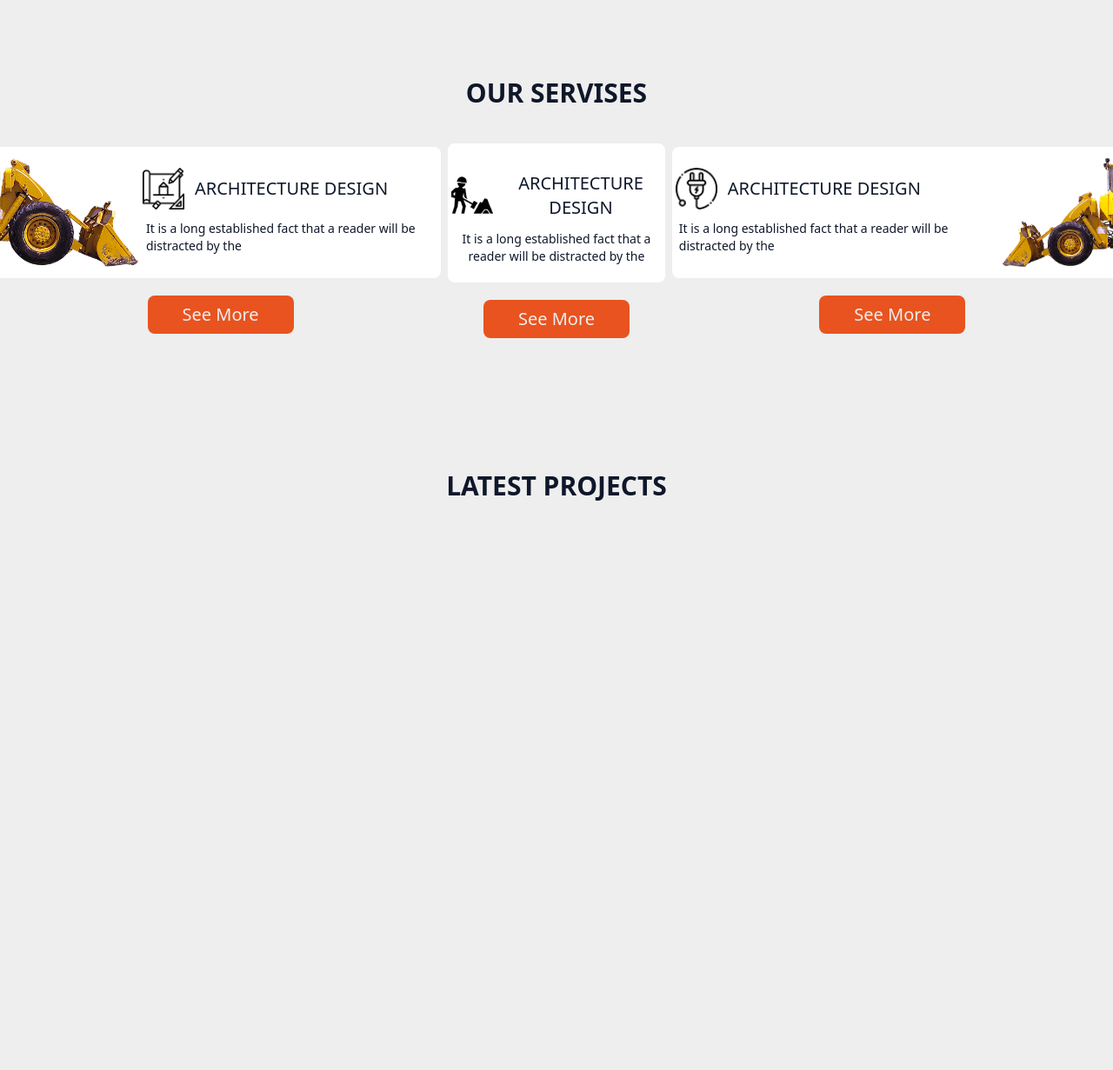
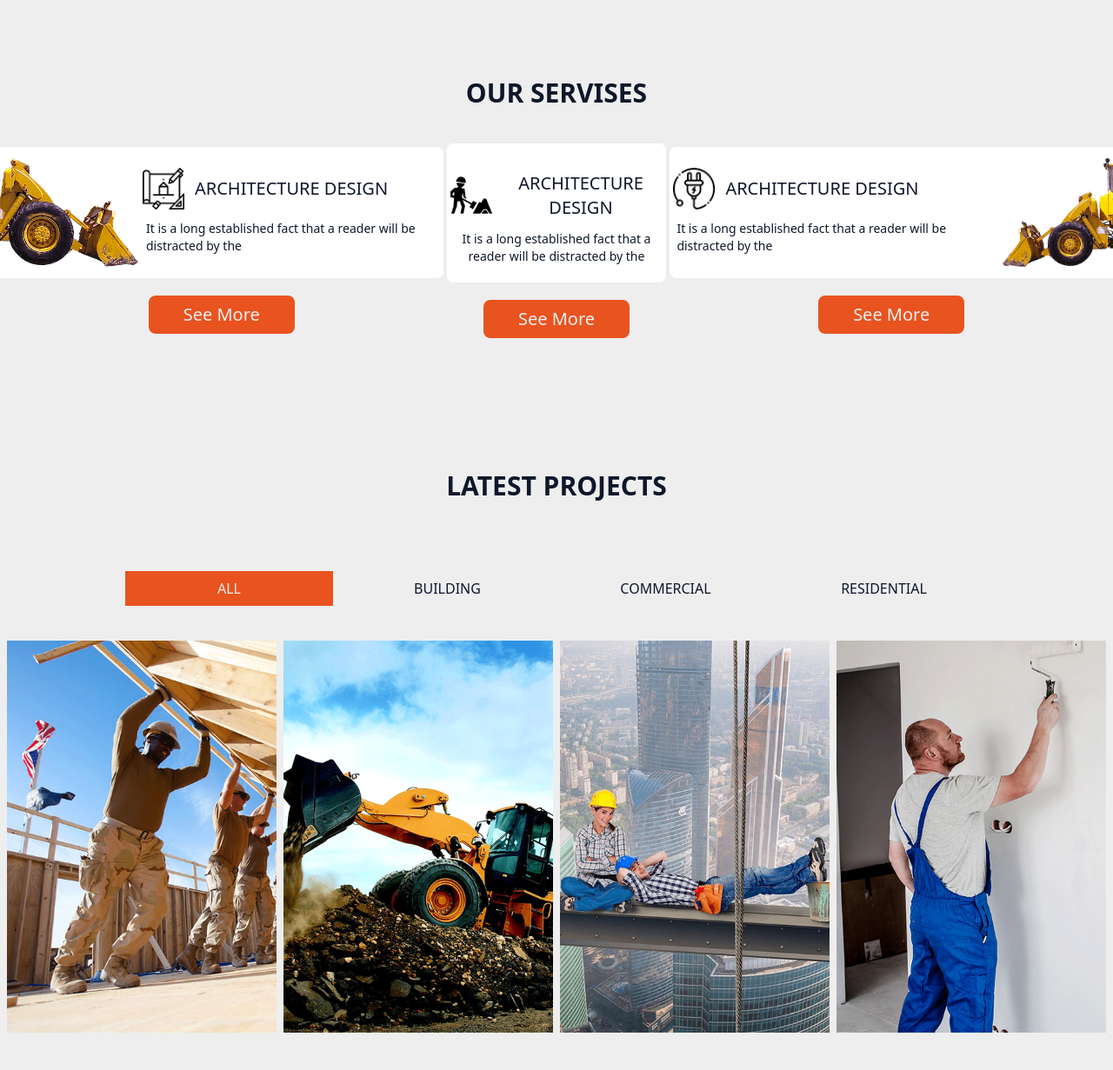
Before and after one commit to mehrganakbari/coto-company, a website built with Vite: page COTO/index.html in a window 1280 px wide. Shown: the part 1158-2389 px from the top of the page at 87% size. Before the commit the page ends 1815 px from the top, so only its background shows below. Built offline with nearby package versions, Linux system fonts and the light colour scheme; files whose address does not match are found by name.

Commit message:
latest projects completed

```diff
--- a/COTO/index.html
+++ b/COTO/index.html
@@ -146,7 +146,7 @@
     <section id="servises" class="mx-auto container max-w-[1536px] py-20">
       <p class="text-3xl font-bold text-slate py-3 text-center pb-10">OUR SERVISES</p>
       <!-- cards -->
-      <div class="px-0 2xl:grid grid-cols-5 gap-2 items-center">
+      <div class="px-0 2xl:grid grid-cols-5 gap-1 items-center">
         <!-- ARCHITECTURE DESIGN ONE -->
         <div class="col-span-2">
           <div class="bg-[#fff] py-3 flex justify-between rounded-r-lg">
@@ -202,6 +202,18 @@
     <!-- latest projects -->
     <section id="projects" class="mx-auto container max-w-[1536px] py-10">
       <p class="text-3xl font-bold text-slate py-3 text-center pb-10">LATEST PROJECTS</p>
+      <div class="grid xs2:grid-cols-4 gap-1 mx-auto container max-w-[1000px] py-10 items-center">
+        <button id="all" class="bg-orange focus:text-lite text-lite focus:bg-orange py-2 mx-1">ALL</button>
+        <button id="building" class="hover:bg-orange focus:text-lite hover:text-lite focus:bg-orange text-slate py-2 mx-1">BUILDING</button>
+        <button id="commercial" class="hover:bg-orange focus:text-lite hover:text-lite focus:bg-orange text-slate py-2 mx-1">COMMERCIAL</button>
+        <button id="residential" class="hover:bg-orange focus:text-lite hover:text-lite focus:bg-orange text-slate py-2 mx-1">RESIDENTIAL</button>
+      </div>
+      <div class="flex md:grid md:grid-cols-3 lg:grid-cols-4 gap-2 mx-auto container max-w-[1536px] pb-10 px-2 items-center overflow-y-scroll w-[280px] md:w-auto">
+        <img src="assets/images/img-3.png" alt="" class="hidden lg:block">
+        <img src="assets/images/img-4.png" alt="" class="">
+        <img src="assets/images/img-5.png" alt="" class="">
+        <img src="assets/images/img-6.png" alt="" class="">
+      </div>
     </section>
   </main>
   <script type="module" src="src/scripts/main.js"></script>
```
